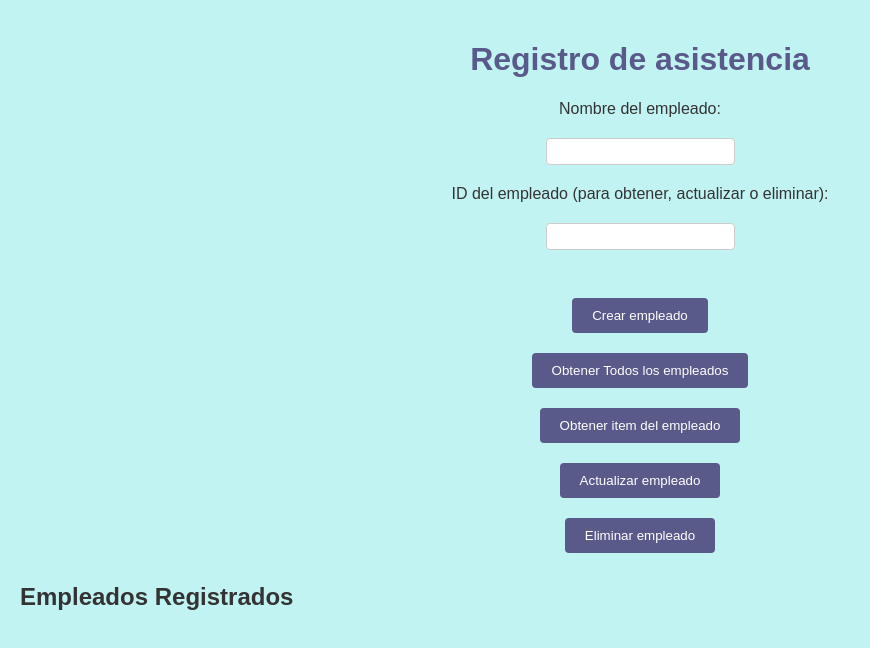
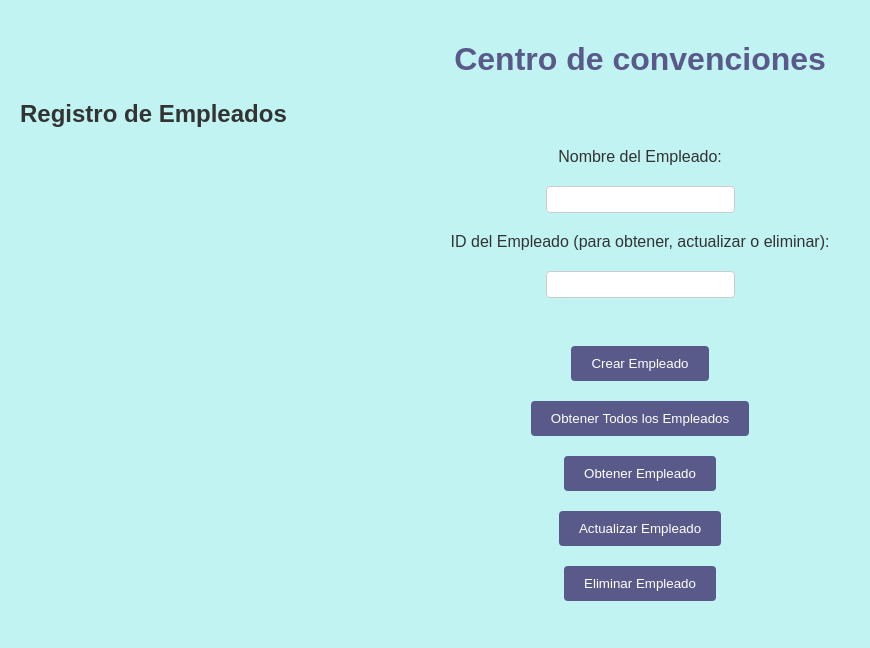
Before and after one commit to DACS-SLL/Web_App_Arch, a website: page views/index.html in a window 1280 px wide. Shown: the whole page, without its empty margins (0-870 px from the left). Drawn offline with Linux system fonts and the light colour scheme.

Commit message:
Update index.html

```diff
--- a/views/index.html
+++ b/views/index.html
@@ -3,27 +3,24 @@
 <head>
   <meta charset="UTF-8">
   <meta name="viewport" content="width=device-width, initial-scale=1.0">
-  <title style="font-family: Arial Black, sans-serif;">Centro de Convenciones</title>
+  <title>Centro de convenciones</title>
   <link rel="stylesheet" href="styles.css">
   <script src="scripts.js" defer></script>
 </head>
 <body>
-  <h1>Registro de asistencia</h1>
+  <h1>Centro de convenciones</h1>
+  <h2>Registro de Empleados</h2>
   <form onsubmit="event.preventDefault();">
-    <label for="itemName">Nombre del empleado:</label>
+    <label for="itemName">Nombre del Empleado:</label>
     <input type="text" id="itemName" name="itemName" required>
-    <label for="itemId">ID del empleado (para obtener, actualizar o eliminar):</label>
+    <label for="itemId">ID del Empleado (para obtener, actualizar o eliminar):</label>
     <input type="text" id="itemId" name="itemId">
     <br>
-    <button onclick="createItem()">Crear empleado</button>
-    <button onclick="getItems()">Obtener Todos los empleados</button>
-    <button onclick="getItem()">Obtener item del empleado</button>
-    <button onclick="updateItem()">Actualizar empleado</button>
-    <button onclick="deleteItem()">Eliminar empleado</button>
+    <button onclick="createItem()">Crear Empleado</button>
+    <button onclick="getItems()">Obtener Todos los Empleados</button>
+    <button onclick="getItem()">Obtener Empleado</button>
+    <button onclick="updateItem()">Actualizar Empleado</button>
+    <button onclick="deleteItem()">Eliminar Empleado</button>
   </form>
-
-  <h2>Empleados Registrados</h2>
-
-
 </body>
 </html>
```
